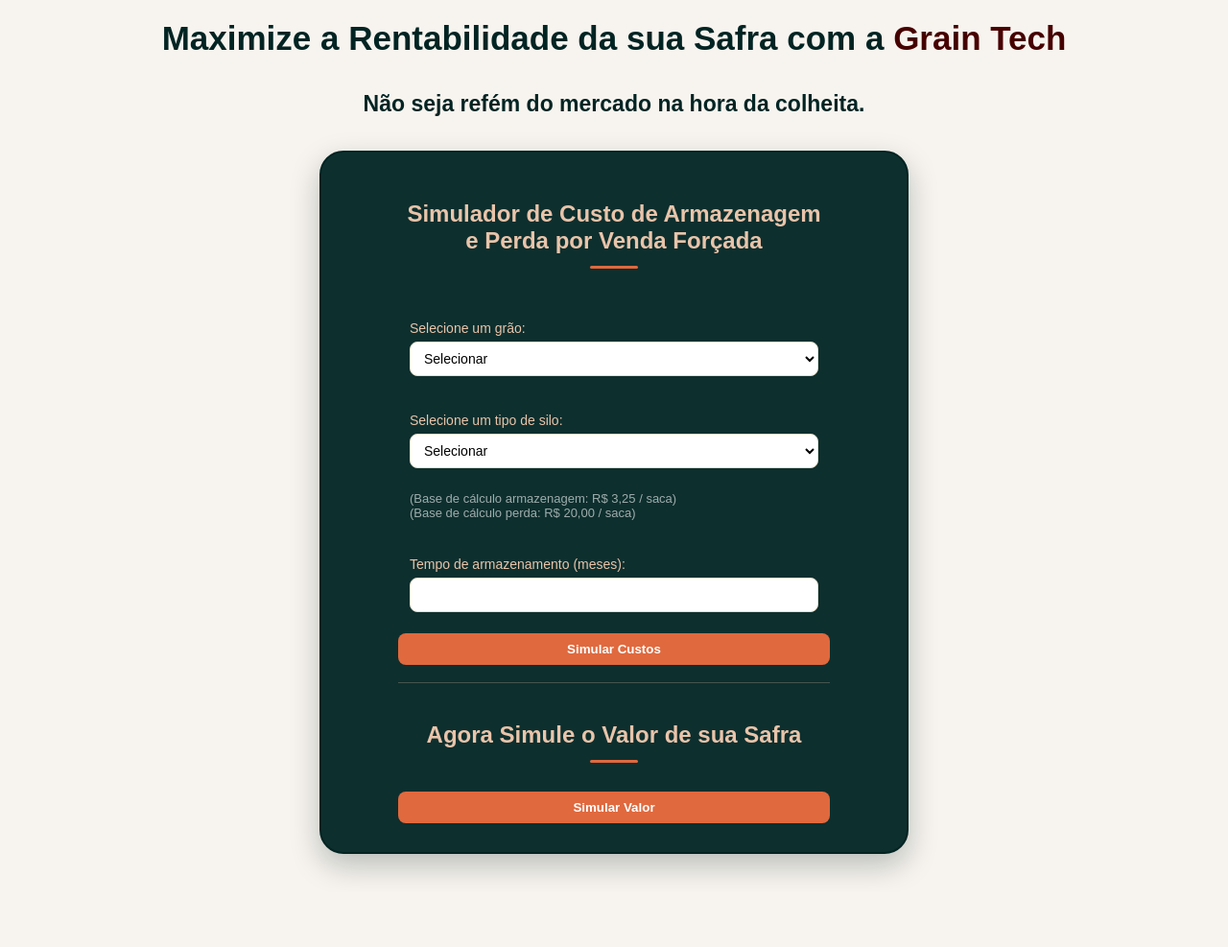
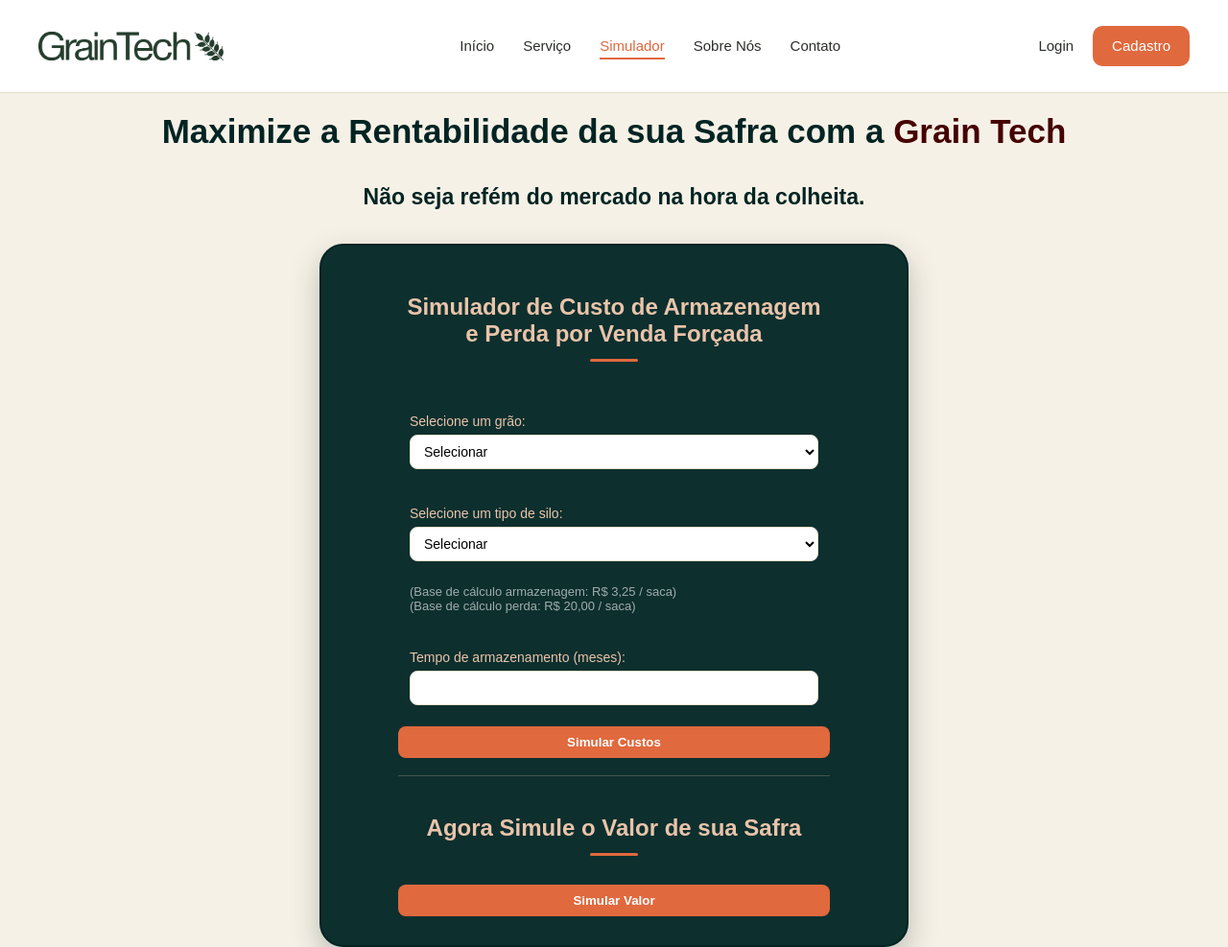
Before and after one commit to HenriqueIHanze/Grain-Tech, a plain HTML site: page siteInstitucional/simulador.html in a window 1280 px wide. Shown: the top 987 px of the page at 96% size. Before the commit the page ends 930 px from the top, so only its background shows below. Drawn offline with Linux system fonts and the light colour scheme.

Commit message:
atualizando simulador while e img do mapa da pag contato

```diff
--- a/siteInstitucional/css/calculadora.css
+++ b/siteInstitucional/css/calculadora.css
@@ -8,9 +8,8 @@
    (corrigi a ordem da fonte: a genérica "sans-serif" vai por último) */
 body {
   text-align: center;
-  width: fit-content;
   margin: auto;
-  background-color: #f7f3ee;
+  background: #f6f1e6;
   font-family: Arial, Helvetica, sans-serif;
 }
 
@@ -27,6 +26,63 @@
   margin: 35px;
   color: #012423;
   font-weight: 600;
+}
+
+/*--- CABEÇALHO NAVBAR AGRUPANDO LINKS DAS PÁGINAS ---*/
+.navbar {
+  background: #fff;
+  display: flex;
+  align-items: center;
+  justify-content: space-between;
+  padding: 20px 40px;
+  border-bottom: 1px solid #e4ddc9;
+  font-family: Arial, Helvetica, sans-serif;
+  line-height: 1.5;
+}
+
+.logo-nav {
+  display: block;
+  height: 30px;
+  width: auto;
+}
+
+.links-nav {
+  list-style: none;
+  display: flex;
+  gap: 30px;
+  margin: 1em 0;
+  padding: 0 0 0 40px;
+}
+
+.links-nav a {
+  text-decoration: none;
+  color: #2b2f2a;
+  font-size: 15px;
+}
+
+.links-nav a.ativo {
+  color: #e0693e;
+  border-bottom: 2px solid #e0693e;
+  padding-bottom: 4px;
+}
+
+.acoes-nav {
+  display: flex;
+  align-items: center;
+  gap: 20px;
+}
+
+.acoes-nav a {
+  text-decoration: none;
+  color: #2b2f2a;
+  font-size: 15px;
+}
+
+.acoes-nav a.botao-cadastro {
+  background: #e0693e;
+  color: #fff;
+  padding: 10px 20px;
+  border-radius: 10px;
 }
 
 
@@ -61,7 +117,7 @@
 
 /* Linha fininha separando o simulador de custos do simulador da safra.
    O "+" pega a div que vem logo depois de outra div dentro do card. */
-.cartao > div + div {
+.cartao>div+div {
   border-top: 1px solid rgba(233, 196, 170, 0.25);
   padding-top: 20px;
   margin-top: 10px;
@@ -186,6 +242,11 @@
   color: #882006;
 }
 
+.texto-resultado-alinhado {
+    margin: 4px 0;
+    line-height: 1.2;
+}
+
 
 /* - MENSAGENS DE ERRO -
    Como aparecem no fundo escuro do card, troquei o vermelho
--- a/siteInstitucional/simulador.html
+++ b/siteInstitucional/simulador.html
@@ -1,5 +1,6 @@
 <!doctype html>
 <html lang="pt-br">
+
 <head>
   <meta charset="UTF-8" />
   <meta name="viewport" content="width=device-width, initial-scale=1.0" />
@@ -8,6 +9,22 @@
 </head>
 
 <body>
+
+  <nav class="navbar">
+    <img src="../img/Container.png" alt="GrainTech" class="logo-nav">
+    <ul class="links-nav">
+      <li><a href="inicio.html">Início</a></li>
+      <li><a href="servicos.html">Serviço</a></li>
+      <li><a href="simulador.html" class="ativo">Simulador</a></li>
+      <li><a href="sobreNos.html">Sobre Nós</a></li>
+      <li><a href="contato.html">Contato</a></li>
+    </ul>
+    <div class="acoes-nav">
+      <a href="../site/login.html">Login</a>
+      <a href="../site/cadastro.html" class="botao-cadastro">Cadastro</a>
+    </div>
+  </nav>
+
   <h1 class="titulo">
     Maximize a Rentabilidade da sua Safra com a
     <span style="color: #460000">Grain Tech</span>
@@ -59,20 +76,12 @@
       <button onclick="simularcustos()">Simular Custos</button>
       <br />
       <!-- Container criado para exibir os calculos -->
-        <div
-          class="caixa-resultado"
-          style="display: none"
-          id="div_simulacao_custo_x_perda"
-        ></div>
+      <div class="caixa-resultado" style="display: none" id="div_simulacao_custo_x_perda"></div>
     </div>
     <div>
       <h2>Agora Simule o Valor de sua Safra</h2>
       <button onclick="simularsafra()">Simular Valor</button>
-        <div
-          class="caixa-resultado"
-          style="display: none"
-          id="div_simulacao_valor_safra"
-        ></div>
+      <div class="caixa-resultado" style="display: none" id="div_simulacao_valor_safra"></div>
     </div>
   </div>
 </body>
@@ -162,27 +171,47 @@
       // Calcula a margem entre prejuízo e custo de armazenamento
       let margem = prejuizo - calculo_armazenamento;
 
+      // contador para a quantidade de meses dentro do while
+      let contador = 1;
+
+      // custo do armazenamento do mês
+      let custo_armanezamento = tipo_silo * base_armazenamento;
+
+      // acumulador de custos de armazenagem por mês dentro do while
+      let acumulador_armazenamento = 0;
+
       div_simulacao_custo_x_perda.style.display = "flex";
+
+      // while estrutura de repetição para o calculo de armazenamento: let calculo_armazenamento = tipo_silo * base_armazenamento * tempo_armazenado;
+      div_simulacao_custo_x_perda.innerHTML = `<p> Custo de armazenamento por mês: <br> </p>`;
+      while (contador <= meses) {
+
+        acumulador_armazenamento += custo_armanezamento;
+        div_simulacao_custo_x_perda.innerHTML += `<p class="texto-resultado texto-resultado-alinhado">${contador} Mês - Custo: <b>${formatador.format(acumulador_armazenamento)}<br></b></p>`;
+        contador++;
+
+      }
+
 
       // fazer um if para verificar os meses para que não seja maior que 12 caso passe pedir ao usuario para inserir um novo valor
       if (meses <= 12) {
         // If, else if e else utilizado para comparar o prejuizo com custo de armazenamento e logo em seguida exibir uma resposta ao usuário
         if (prejuizo > calculo_armazenamento) {
-            div_simulacao_custo_x_perda.innerHTML = `
+          div_simulacao_custo_x_perda.innerHTML += `
               <p class="vermelho texto-resultado">O prejuízo por venda forçada seria de <b>${formatador.format(prejuizo)}</b>.</p>
               <p class="vermelho texto-resultado">Enquanto o custo total para armazenar por ${tempo_armazenado} meses será de <b>${formatador.format(calculo_armazenamento)}</b>.</p>
               <p class="verde texto-resultado"><b>Estratégia Recomendada:</b> <br>Armazenar os grãos evitará a perda e garantirá uma retenção de <b>${formatador.format(margem)}</b>.</p>`;
         } else if (prejuizo == calculo_armazenamento) {
-            div_simulacao_custo_x_perda.innerHTML = `
+          div_simulacao_custo_x_perda.innerHTML += `
               <p class="amarelo texto-resultado"><b>Ponto de Equilíbrio atingido.</b></p>
               <p class="amarelo texto-resultado">A decisão deve considerar outras variáveis de mercado.</p>`;
         } else {
-            div_simulacao_custo_x_perda.innerHTML = `
+          div_simulacao_custo_x_perda.innerHTML += `
               <p class="verde texto-resultado">O custo de armazenagem atual, é maior que a perda na venda imediata!</p>
               <p class="vermelho texto-resultado"><b>Atenção:</b> Armazenar por ${tempo_armazenado} meses trará uma despesa extra e injustificada de <b>${formatador.format(margem * -1)}</b>.</p>`;
         }
       } else {
-          div_simulacao_custo_x_perda.innerHTML = `
+        div_simulacao_custo_x_perda.innerHTML += `
             <p class="vermelho texto-resultado"><b>Atenção:</b> seu grão pode estar avariado devido a quantidade de meses armazenados.</p>`;
       }
     }
@@ -255,4 +284,5 @@
     }
   }
 </script>
+
 </html>
```
Also changed, not shown: siteInstitucional/contato.html (+76 -19 lines), siteInstitucional/css/contato.css (+7 -3 lines), img/Map_Image.svg (added). Lines whose indentation alone changed are shown as unchanged.
